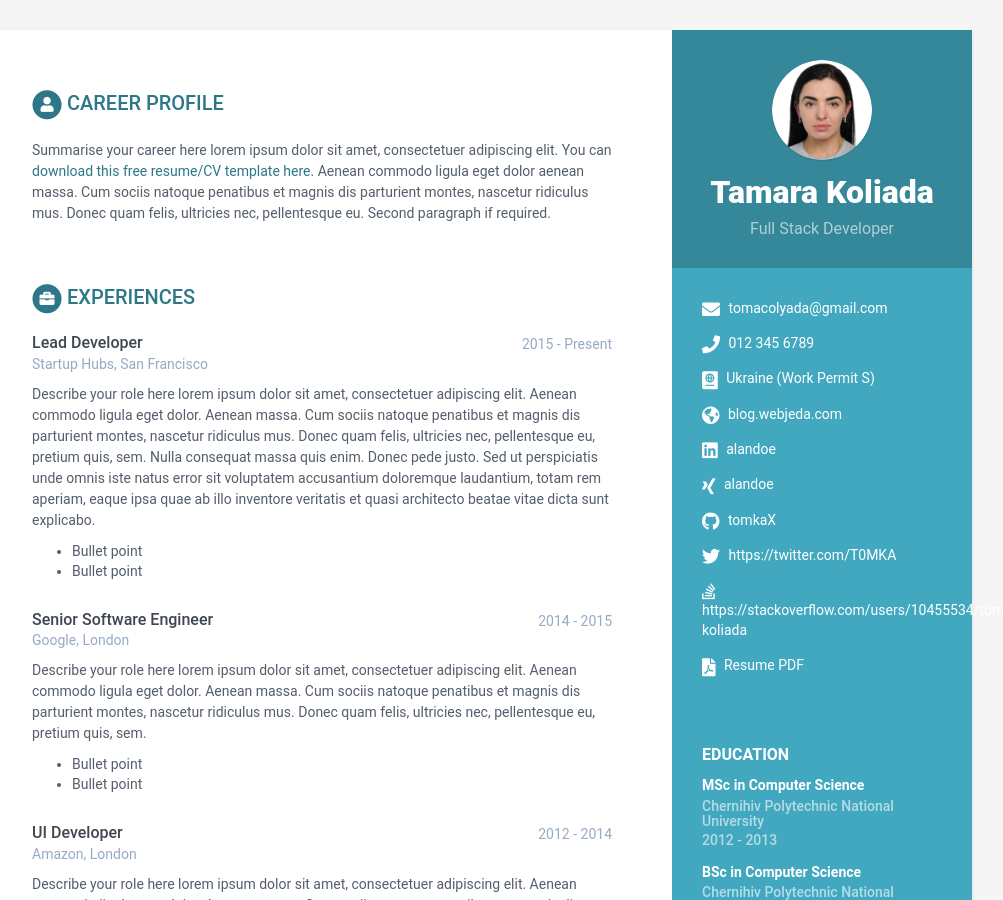
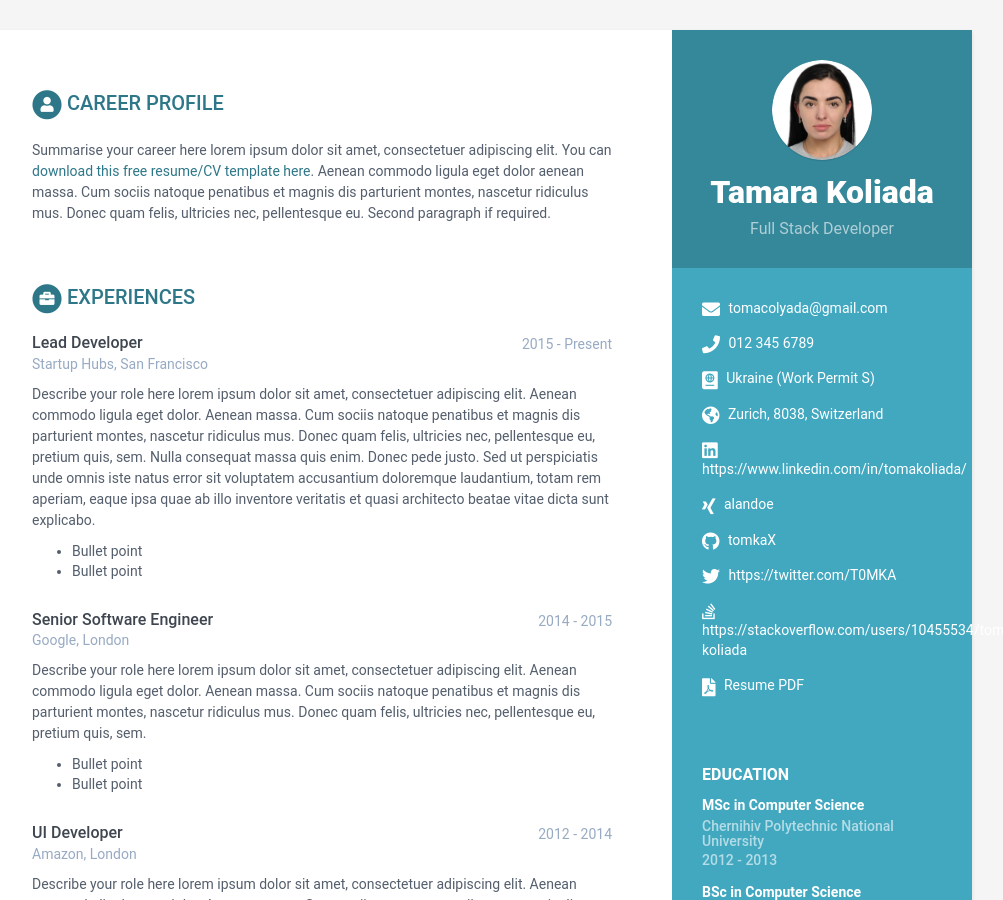
Before and after one commit to tomkaXX/CV, a Jekyll site: the page built from index.html, in a window 1280 px wide and 900 px high. Shown: the whole window, without its empty margins (168-1171 px from the left). Built offline with Jekyll 4.4.1, drawn with Linux system fonts in a browser that asks for light colours.

Commit message:
Update data.yml

```diff
--- a/_data/data.yml
+++ b/_data/data.yml
@@ -17,8 +17,8 @@ sidebar:
     city: Zurich, 8038
     country: Switzerland
     citizenship: Ukraine (Work Permit S)
-    website: blog.webjeda.com #do not add http://
-    linkedin: alandoe
+    website: Zurich, 8038, Switzerland #do not add http://
+    linkedin: https://www.linkedin.com/in/tomakoliada/
     xing: alandoe
     github: tomkaX
     telegram: # add your nickname without '@' sign
```
